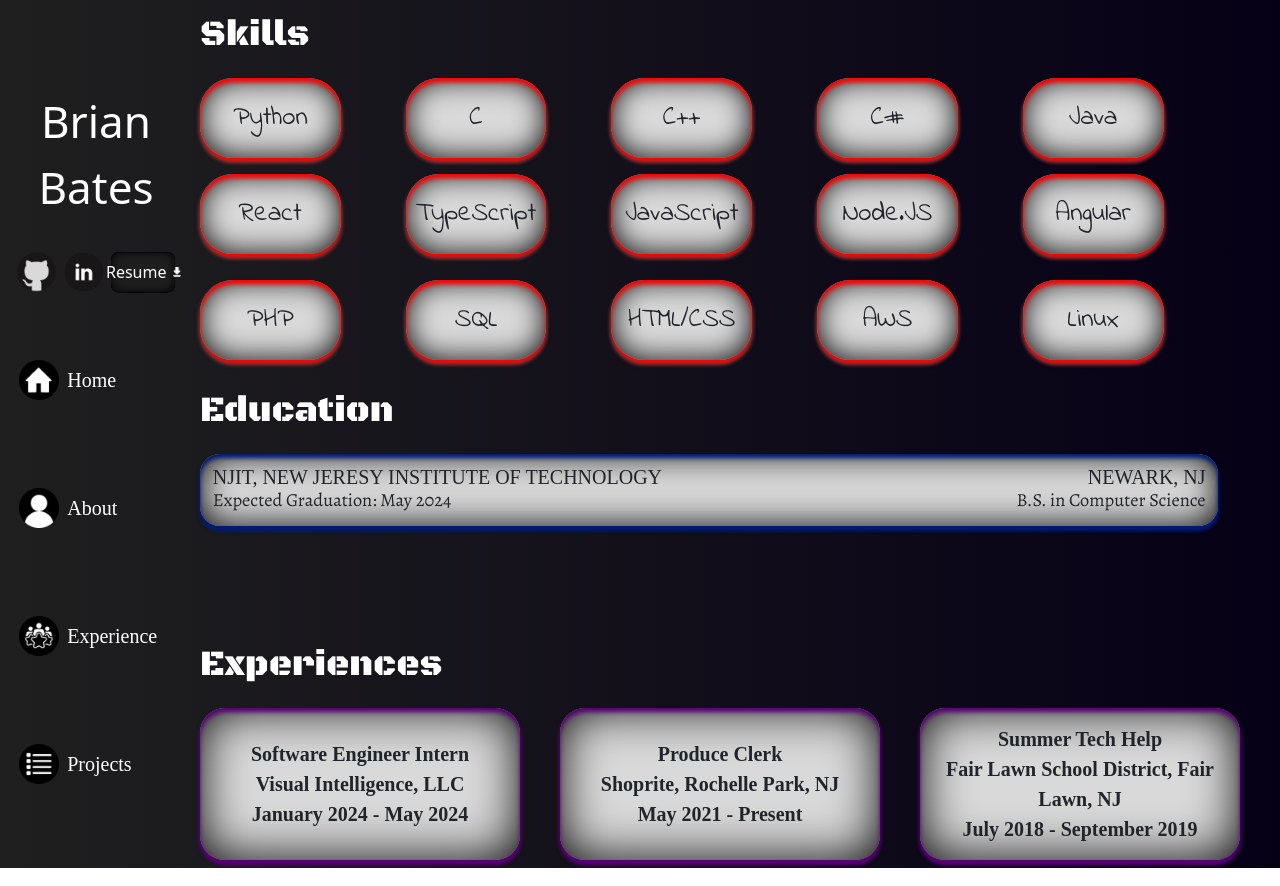
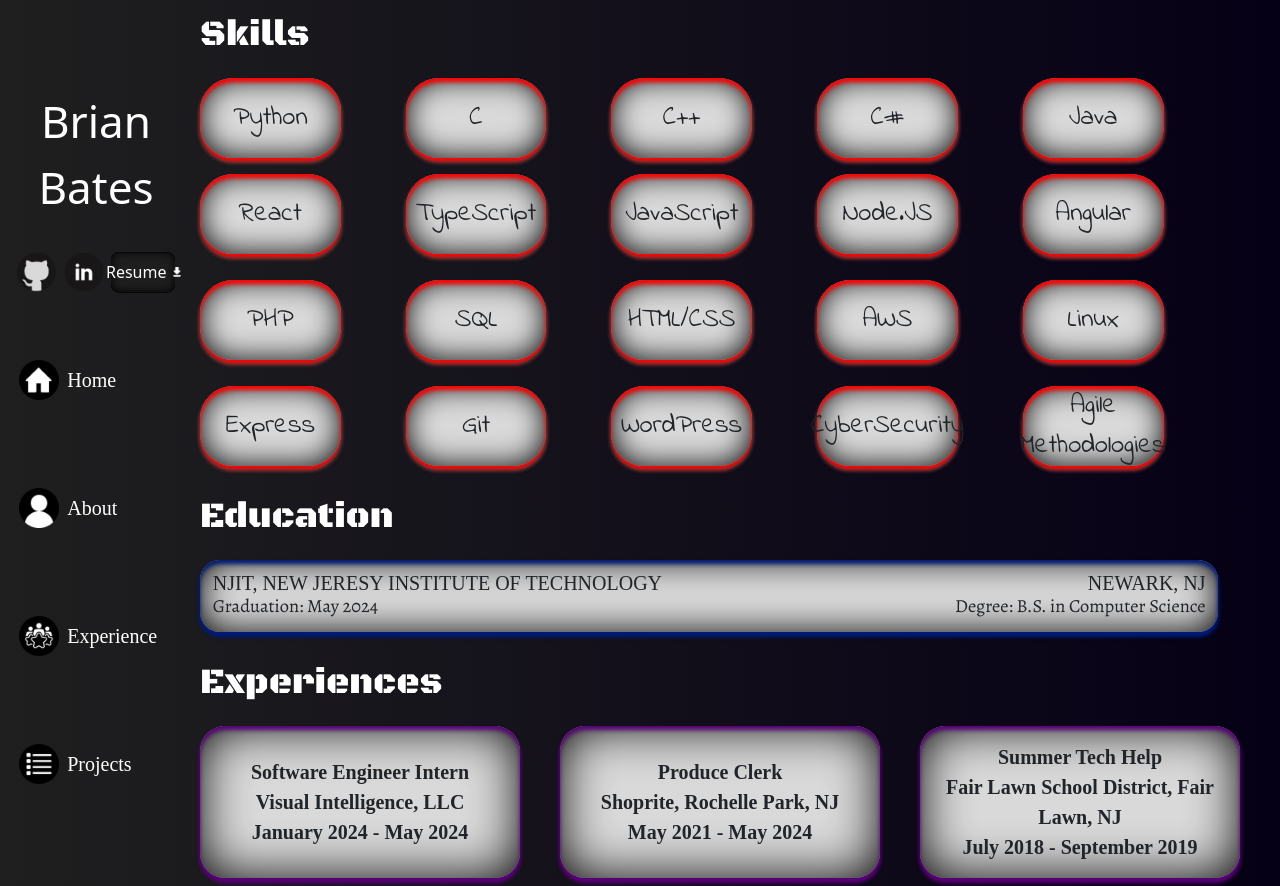
Before and after one commit to brianbates928/Personal-Website, a React (Create React App) app: page /experience in a window 1280 px wide. Built offline with nearby package versions, Linux system fonts and the light colour scheme; a web font is replaced by a local one.

Commit message:
Updated skills list and experience dates

```diff
--- a/src/pages/Experience.js
+++ b/src/pages/Experience.js
@@ -17,6 +17,11 @@ const Experience = () => {
     "HTML/CSS",
     "AWS",
     "Linux",
+    "Express",
+    "Git",
+    "WordPress",
+    "CyberSecurity",
+    "Agile Methodologies",
   ];
 
   const topRowSkills = skills.slice(0, 5);
@@ -49,8 +54,8 @@ const Experience = () => {
             <h> NEWARK, NJ</h>
           </div>
           <div style={styles.educationBottom}>
-            <h>Expected Graduation: May 2024</h>
-            <h>B.S. in Computer Science</h>
+            <h>Graduation: May 2024</h>
+            <h>Degree: B.S. in Computer Science</h>
           </div>
         </div>
       </div>
@@ -68,7 +73,7 @@ const Experience = () => {
 
               <h>Produce Clerk</h>
               <h>Shoprite, Rochelle Park, NJ</h>
-              <h>May 2021 - Present</h>
+              <h>May 2021 - May 2024</h>
               </div>
 
               <div style={styles.experiencesBox}>
```
